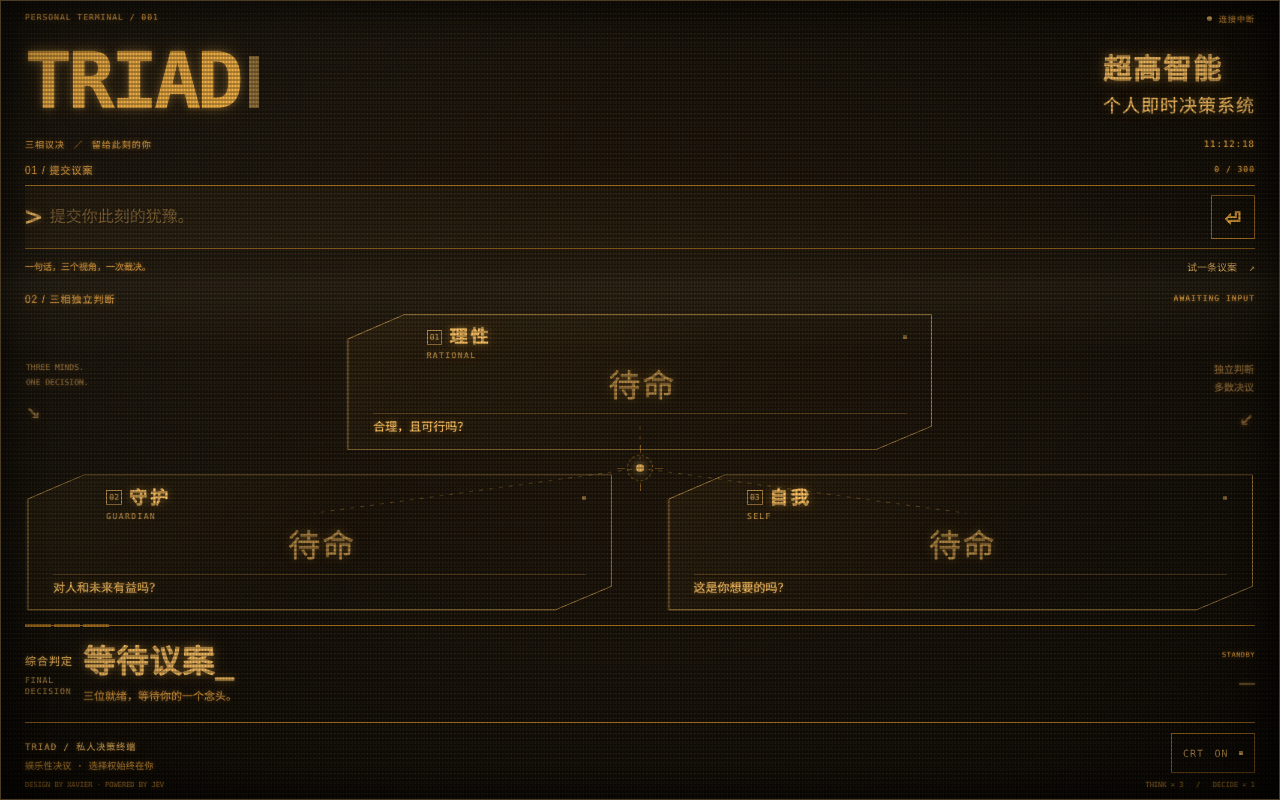
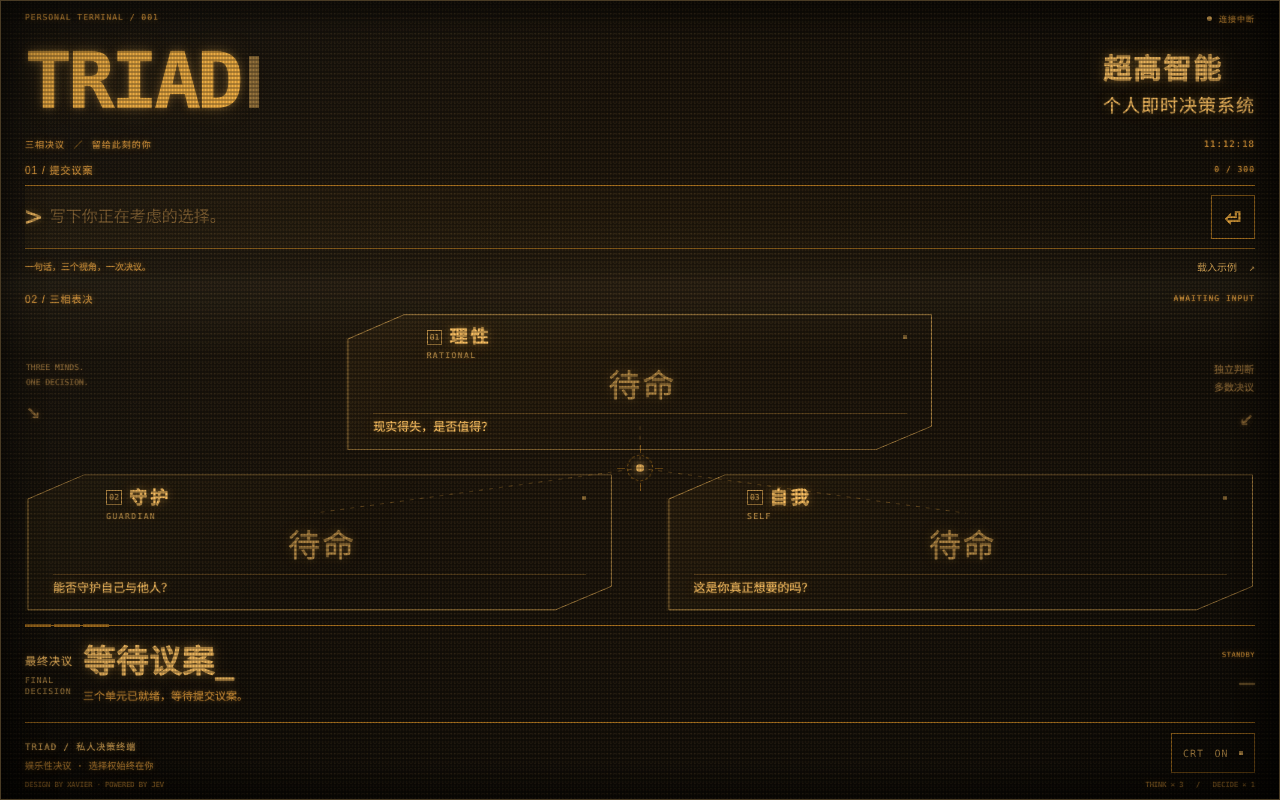
Before and after one commit to Xavierrrr23/triad-personal-decision-terminal, a website with bundled scripts: page public/index.html in a window 1280 px wide. Built offline with nearby package versions, Linux system fonts and the light colour scheme; files whose address does not match are found by name; a web font is replaced by a local one.

Commit message:
docs: 文案统一为决议术语,README 校准至 v0.26 现状
- index.html:三相议决→三相决议、试一条议案→载入示例、单位问句对齐新版角色定义、标题与描述更新
- README:角色配置版本 v0.2→v0.26、server.mjs 热重载说明、视觉与适配章节补全(颜色语义/字体/CRT 开关/动效)

```diff
--- a/public/index.html
+++ b/public/index.html
@@ -6,8 +6,8 @@
   <meta name="theme-color" content="#141310">
   <meta name="apple-mobile-web-app-capable" content="yes">
   <meta name="apple-mobile-web-app-status-bar-style" content="black-translucent">
-  <meta name="description" content="提交你此刻的犹豫。理性、守护、自我，三票形成一次决议。">
-  <title>三相议决 TRIAD · 超高智能个人即时决策系统</title>
+  <meta name="description" content="写下你正在考虑的选择。理性、守护、自我，三个单元独立判断，形成一次决议。">
+  <title>TRIAD · 个人即时决策系统</title>
   <link rel="icon" href="/icon.svg" type="image/svg+xml">
   <link rel="stylesheet" href="/style.css">
   <script type="module" src="/app.js"></script>
@@ -15,21 +15,21 @@
 <body>
   <main class="terminal">
     <div class="screen-fx" aria-hidden="true"><i class="sweep"></i></div>
-    <div class="hardware-top"><span>PERSONAL TERMINAL / 001</span><span class="live-indicator"><i></i><span id="connection">连接中</span></span></div>
+    <div class="hardware-top"><span>PERSONAL TERMINAL / 001</span><span class="live-indicator"><i></i><span id="connection">正在连接</span></span></div>
     <header class="masthead">
       <div class="wordmark">TRIAD<span class="cursor-block" aria-hidden="true"></span></div>
       <div class="product-name"><span>超高智能</span><h1>个人即时决策系统</h1></div>
     </header>
-    <div class="subhead"><span>三相议决 <b>／</b> 留给此刻的你</span><time id="clock">--:--:--</time></div>
+    <div class="subhead"><span>三相决议 <b>／</b> 留给此刻的你</span><time id="clock">--:--:--</time></div>
 
     <form id="agenda-form" novalidate>
       <div class="section-caption"><label for="agenda">01 / 提交议案</label><span id="count">0 / 300</span></div>
-      <div class="input-shell"><span class="prompt-mark" aria-hidden="true">&gt;</span><textarea id="agenda" rows="2" maxlength="300" placeholder="提交你此刻的犹豫。" aria-describedby="input-hint"></textarea><button id="clear" type="button" aria-label="清空议案"><span aria-hidden="true">×</span></button><button id="submit" type="submit" aria-label="提交议案"><span aria-hidden="true">⏎</span></button></div>
-      <div class="input-footer"><span id="input-hint">一句话，三个视角，一次裁决。</span><button id="example" type="button">试一条议案 <span aria-hidden="true">↗</span></button></div>
+      <div class="input-shell"><span class="prompt-mark" aria-hidden="true">&gt;</span><textarea id="agenda" rows="2" maxlength="300" placeholder="写下你正在考虑的选择。" aria-describedby="input-hint"></textarea><button id="clear" type="button" aria-label="清空议案"><span aria-hidden="true">×</span></button><button id="submit" type="submit" aria-label="提交议案"><span aria-hidden="true">⏎</span></button></div>
+      <div class="input-footer"><span id="input-hint">一句话，三个视角，一次决议。</span><button id="example" type="button">载入示例 <span aria-hidden="true">↗</span></button></div>
     </form>
 
     <section class="council-section" aria-label="三个独立判断单元">
-      <div class="section-caption council-caption"><span>02 / 三相独立判断</span><span id="phase">AWAITING INPUT</span></div>
+      <div class="section-caption council-caption"><span>02 / 三相表决</span><span id="phase">AWAITING INPUT</span></div>
       <div class="council">
         <svg class="circuit" viewBox="0 0 400 370" preserveAspectRatio="none" aria-hidden="true"><path d="M200 192V140M200 192L94 248M200 192L306 248"/></svg>
         <div class="hub" aria-hidden="true"><i class="hub-ticks"></i><i class="hub-ring"></i><i class="hub-ping"></i><i class="hub-core"></i></div>
@@ -38,26 +38,26 @@
         <article class="unit rational" data-role="rational" data-state="standby">
           <svg class="panel-border" viewBox="0 0 200 180" preserveAspectRatio="none" aria-hidden="true"><path d="M20 1H199V148L180 179H1V33Z"/></svg>
           <div class="unit-heading"><span class="unit-number">01</span><h2>理性</h2><i class="unit-light"></i></div><div class="unit-code">RATIONAL</div>
-          <div class="vote"><span>待命</span></div><div class="unit-question">合理，且可行吗？</div>
+          <div class="vote"><span>待命</span></div><div class="unit-question">现实得失，是否值得？</div>
         </article>
         <article class="unit guardian" data-role="guardian" data-state="standby">
           <svg class="panel-border" viewBox="0 0 200 180" preserveAspectRatio="none" aria-hidden="true"><path d="M20 1H199V148L180 179H1V33Z"/></svg>
           <div class="unit-heading"><span class="unit-number">02</span><h2>守护</h2><i class="unit-light"></i></div><div class="unit-code">GUARDIAN</div>
-          <div class="vote"><span>待命</span></div><div class="unit-question">对人和未来有益吗？</div>
+          <div class="vote"><span>待命</span></div><div class="unit-question">能否守护自己与他人？</div>
         </article>
         <article class="unit self" data-role="self" data-state="standby">
           <svg class="panel-border" viewBox="0 0 200 180" preserveAspectRatio="none" aria-hidden="true"><path d="M20 1H199V148L180 179H1V33Z"/></svg>
           <div class="unit-heading"><span class="unit-number">03</span><h2>自我</h2><i class="unit-light"></i></div><div class="unit-code">SELF</div>
-          <div class="vote"><span>待命</span></div><div class="unit-question">这是你想要的吗？</div>
+          <div class="vote"><span>待命</span></div><div class="unit-question">这是你真正想要的吗？</div>
         </article>
       </div>
     </section>
 
     <section class="verdict" id="verdict" data-state="standby" aria-live="polite" aria-atomic="true">
       <div class="verdict-rail"><i></i><i></i><i></i></div>
-      <div class="verdict-body"><div class="verdict-label">综合判定<span>FINAL<br>DECISION</span></div><div class="verdict-content"><h2 id="result-title">等待议案<span class="tiny-cursor" aria-hidden="true">_</span></h2><p id="result-detail">三位就绪，等待你的一个念头。</p></div><div class="verdict-stamp"><span id="verdict-stamp" aria-hidden="true">STANDBY</span><span id="result-symbol" aria-hidden="true">—</span></div></div>
+      <div class="verdict-body"><div class="verdict-label">最终决议<span>FINAL<br>DECISION</span></div><div class="verdict-content"><h2 id="result-title">等待议案<span class="tiny-cursor" aria-hidden="true">_</span></h2><p id="result-detail">三个单元已就绪，等待提交议案。</p></div><div class="verdict-stamp"><span id="verdict-stamp" aria-hidden="true">STANDBY</span><span id="result-symbol" aria-hidden="true">—</span></div></div>
     </section>
-    <footer><div><span class="footer-name">TRIAD / 私人决策终端</span><p>娱乐性决议 · 选择权始终在你</p></div><button id="crt-toggle" type="button" aria-pressed="true" aria-label="关闭旧屏幕效果">CRT <span id="crt-status">ON</span><i></i></button></footer>
+    <footer><div><span class="footer-name">TRIAD / 私人决策终端</span><p>娱乐性决议 · 选择权始终在你</p></div><button id="crt-toggle" type="button" aria-pressed="true" aria-label="关闭 CRT 屏幕效果">CRT <span id="crt-status">ON</span><i></i></button></footer>
     <div class="bottom-line"><span>DESIGN BY XAVIER · POWERED BY JEV</span><span>THINK × 3 &nbsp; / &nbsp; DECIDE × 1</span></div>
   </main>
   <div class="outside-note" aria-hidden="true">A LITTLE CERTAINTY IN AN UNCERTAIN WORLD.</div>
```
Also changed, not shown: README.md.
